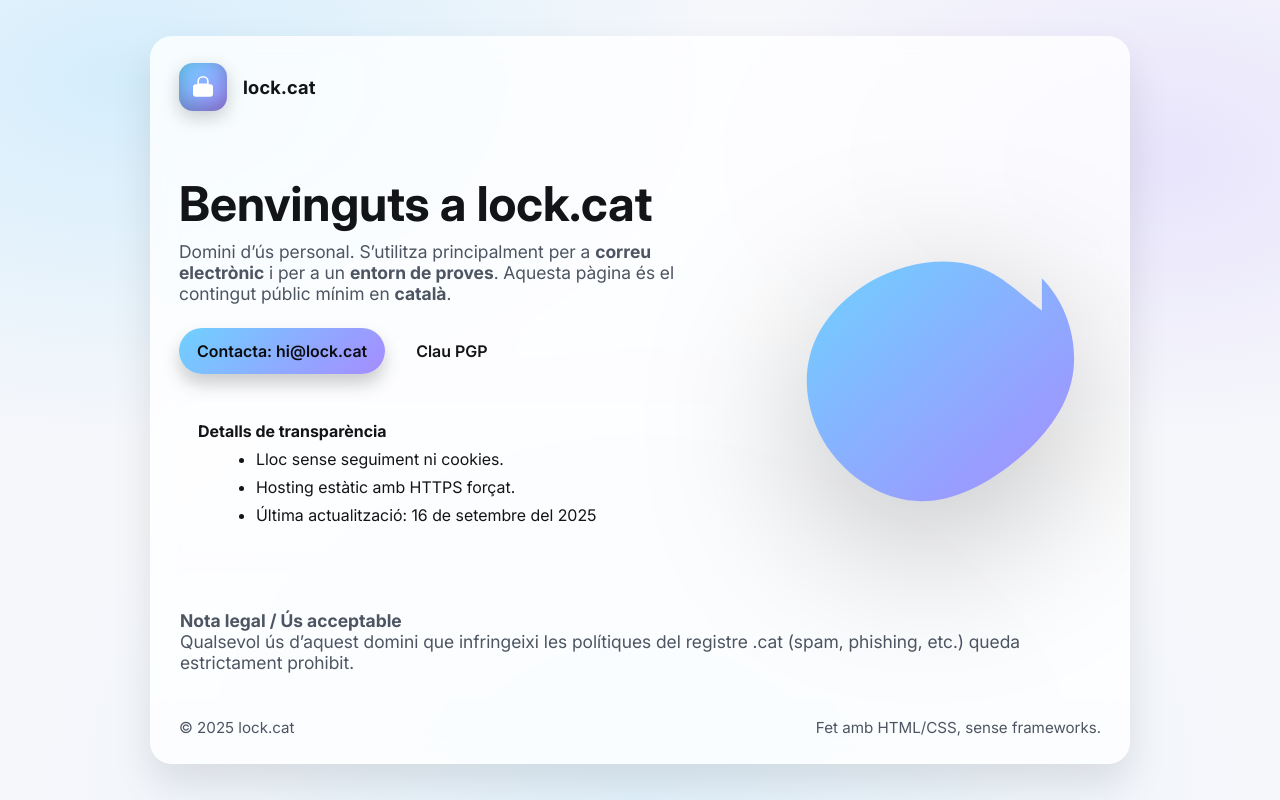
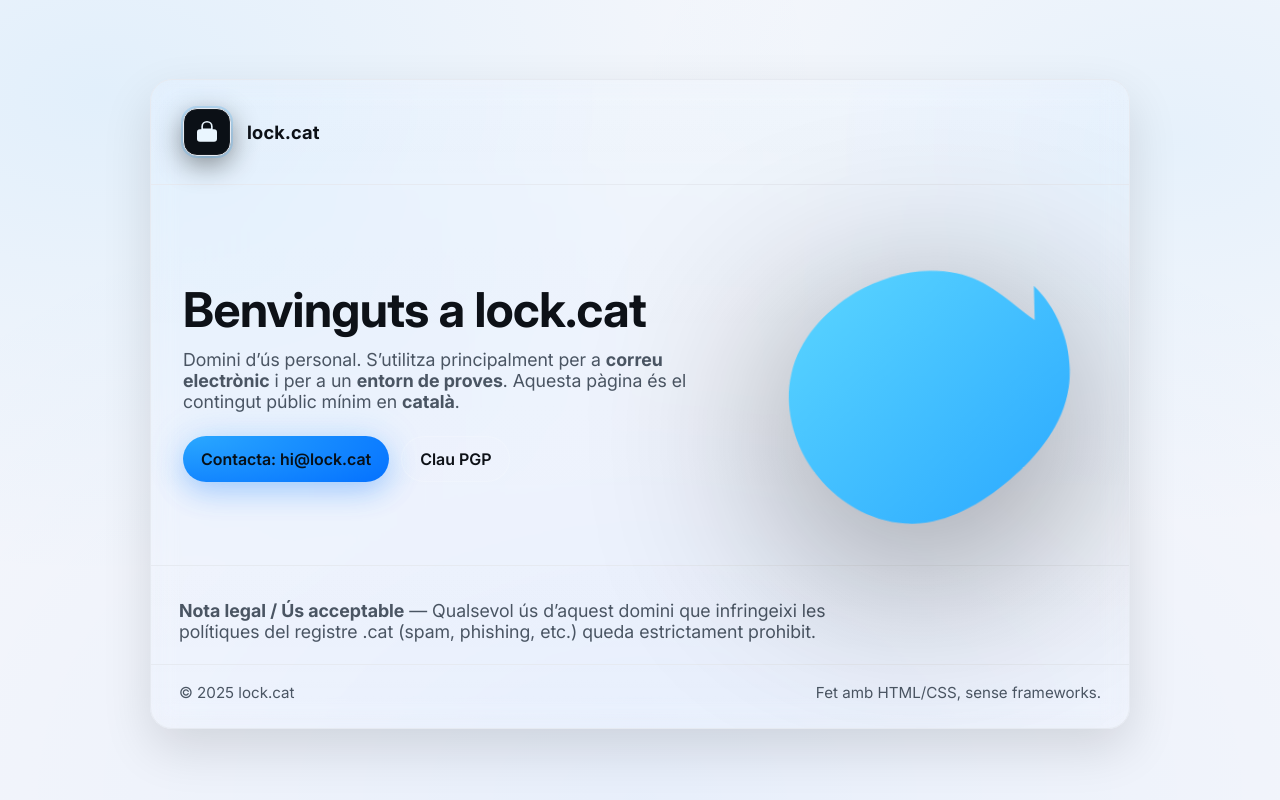
Before and after one commit to lock-cat/lock-cat, a website: page index.html in a window 1280 px wide. Drawn offline with Linux system fonts and the light colour scheme.

Commit message:
little update to index.html

```diff
--- a/index.html
+++ b/index.html
@@ -4,21 +4,77 @@
   <meta charset="utf-8" />
   <meta name="viewport" content="width=device-width, initial-scale=1" />
   <meta name="color-scheme" content="dark light" />
+  <meta name="referrer" content="strict-origin-when-cross-origin" />
   <title>lock.cat</title>
   <meta name="description" content="Domini d’ús personal. Principalment per a correu electrònic i proves. Aquesta és la pàgina estàtica mínima en català." />
 
-  <!-- Open Graph / Twitter -->
+  <!-- Canonical + Open Graph / Twitter -->
+  <link rel="canonical" href="https://lock.cat/" />
   <meta property="og:type" content="website" />
   <meta property="og:title" content="lock.cat — Domini personal" />
   <meta property="og:description" content="Pàgina estàtica mínima en català per al domini lock.cat." />
   <meta property="og:url" content="https://lock.cat/" />
-  <meta name="twitter:card" content="summary" />
+  <meta property="og:image" content="/og.png" />
+  <meta property="og:image:alt" content="Marca lock.cat sobre fons fosc amb degradat cian" />
+  <meta name="twitter:card" content="summary_large_image" />
+
+  <!-- Theme colors per scheme -->
+  <meta name="theme-color" content="#0a0d12" media="(prefers-color-scheme: dark)" />
+  <meta name="theme-color" content="#ffffff" media="(prefers-color-scheme: light)" />
+
+  <!-- Icons -->
+  <link rel="icon" href="/favicon.ico" sizes="any" />
+  <link rel="icon" href="/icon.svg" type="image/svg+xml" />
+  <link rel="apple-touch-icon" href="/apple-touch-icon.png" />
 
   <!-- Fonts (self-hosted Inter variable) -->
   <link rel="preload" href="/fonts/InterVariable.woff2" as="font" type="font/woff2" crossorigin>
   <link rel="preload" href="/fonts/InterVariable-Italic.woff2" as="font" type="font/woff2" crossorigin>
 
   <style>
+    /* ------------------------------------------------------
+       Design tokens
+       ------------------------------------------------------ */
+    :root{
+      /* Base palette */
+      --bg: #0a0d12;          /* background (near-black) */
+      --panel: #0d1117;       /* card surface */
+      --panel-bd: #1b2230;    /* card border */
+      --fg: #e6edf3;          /* main text */
+      --muted: #a2adba;       /* secondary text (↑ contrast) */
+
+      --accent: #5bd6ff;      /* cyan */
+      --accent-2: #2aa8ff;    /* deeper cyan */
+      --ring: color-mix(in oklab, var(--accent), transparent 65%);
+
+      --radius: 22px;
+      --shadow: 0 30px 80px rgba(0,0,0,.55);
+      --inset-glow: inset 0 1px 0 rgba(255,255,255,.04);
+
+      /* Typography */
+      --font: "Inter", system-ui, -apple-system, Segoe UI, Roboto, Helvetica, Arial, "Apple Color Emoji","Segoe UI Emoji";
+      --fluid-1: clamp(2.1rem, 3.8vw, 3rem);
+      --fluid-2: clamp(1rem, 1.6vw, 1.12rem);
+
+      /* Spacing scale */
+      --space-1: 8px;  --space-2: 12px; --space-3: 16px; --space-4: 20px;
+      --space-5: 24px; --space-6: 28px; --space-7: 32px; --space-8: 40px;
+
+      accent-color: var(--accent);
+    }
+
+    @media (prefers-color-scheme: light){
+      :root{
+        --bg:#f6f7fb; --panel:#ffffff; --panel-bd:#e6eaf1;
+        --fg:#0d1117; --muted:#4a5563;
+        --accent:#2aa8ff; --accent-2:#006bff; --ring: color-mix(in oklab, #006bff, transparent 75%);
+        --shadow: 0 20px 50px rgba(0,0,0,.12);
+      }
+    }
+
+    /* ------------------------------------------------------
+       Fonts: Inter variable + optical sizing
+       ------------------------------------------------------ */
     @font-face {
       font-family: 'Inter';
       src: url('/fonts/InterVariable.woff2') format('woff2-variations');
@@ -33,120 +89,125 @@
       font-style: italic;
       font-display: swap;
     }
-  </style>
 
-  <style>
-    :root {
-      --bg: #0b0c10;
-      --fg: #e8eaed;
-      --muted: #b6bbc4;
-      --accent: #6fd1ff;
-      --accent-2: #a68cff;
-      --glass: rgba(255, 255, 255, 0.06);
-      --shadow: 0 10px 30px rgba(0,0,0,.35);
-      --radius: 22px;
-    }
-    @media (prefers-color-scheme: light) {
-      :root {
-        --bg: #f6f7fb;
-        --fg: #131417;
-        --muted: #4d5562;
-        --glass: rgba(255, 255, 255, 0.8);
-        --shadow: 0 20px 40px rgba(0,0,0,.1);
-      }
+    /* ------------------------------------------------------
+       Global layout & sensible defaults
+       ------------------------------------------------------ */
+    *{box-sizing:border-box}
+    html:focus-within{scroll-behavior:smooth}
+    html,body{height:100%}
+
+    body{
+      margin:0;
+      font-family:var(--font);
+      font-optical-sizing:auto;
+      -webkit-font-smoothing:antialiased;
+      -moz-osx-font-smoothing:grayscale;
+      color:var(--fg);
+      background:
+        radial-gradient(1200px 800px at 8% 12%, color-mix(in oklab, var(--accent), transparent 90%), transparent 60%),
+        radial-gradient(1000px 700px at 92% 18%, color-mix(in oklab, var(--accent), transparent 92%), transparent 55%),
+        radial-gradient(1600px 1100px at 50% 100%, color-mix(in oklab, var(--accent-2), transparent 94%), transparent 60%),
+        var(--bg);
+      display:grid;
+      place-items:center;
+      padding: clamp(20px, 4vw, 32px) clamp(16px, 4vw, 20px);
+      padding-bottom: calc(env(safe-area-inset-bottom) + var(--space-5));
     }
 
-    * { box-sizing: border-box; }
-    html, body { height: 100%; }
-    body {
-      margin: 0;
-      font-family: "Inter", system-ui, -apple-system, Segoe UI, Roboto, Helvetica, Arial, "Apple Color Emoji", "Segoe UI Emoji";
+    /* Subtle texture for depth (faint) */
+    body::before{
+      content:""; position:fixed; inset:0; pointer-events:none; opacity:.06;
       background:
-        radial-gradient(1000px 600px at 10% 10%, rgba(111,209,255,.25), transparent 60%),
-        radial-gradient(800px 500px at 90% 20%, rgba(166,140,255,.18), transparent 55%),
-        radial-gradient(1000px 800px at 50% 100%, rgba(111,209,255,.15), transparent 60%),
-        var(--bg);
-      color: var(--fg);
-      display: grid;
-      place-items: center;
-      padding: 28px 20px;
+        repeating-linear-gradient(0deg, rgba(255,255,255,.06) 0 1px, transparent 1px 2px),
+        repeating-linear-gradient(90deg, rgba(255,255,255,.04) 0 1px, transparent 1px 2px);
+      mix-blend-mode:overlay;
     }
 
-    .card {
-      width: min(980px, 100%);
-      background: var(--glass);
-      backdrop-filter: blur(12px) saturate(120%);
-      -webkit-backdrop-filter: blur(12px) saturate(120%);
-      border: 1px solid rgba(255,255,255,.08);
-      border-radius: var(--radius);
-      box-shadow: var(--shadow);
-      overflow: clip;
+    /* Card */
+    .card{
+      width:min(980px,100%);
+      background: linear-gradient(180deg, rgba(255,255,255,.03), rgba(255,255,255,.015)) padding-box;
+      border:1px solid var(--panel-bd);
+      border-radius:var(--radius);
+      box-shadow:var(--shadow);
+      backdrop-filter:saturate(120%) blur(12px);
+      -webkit-backdrop-filter:saturate(120%) blur(12px);
+      overflow:clip;
+    }
+    @supports not ((-webkit-backdrop-filter: blur(1px)) or (backdrop-filter: blur(1px))){
+      .card{ background: var(--panel); }
     }
 
-    header {
-      display: flex; align-items: center; gap: 16px;
-      padding: 26px 28px; border-bottom: 1px solid rgba(255,255,255,.08);
+    header{
+      display:flex; align-items:center; gap:var(--space-3);
+      padding:var(--space-6) var(--space-7);
+      border-bottom:1px solid var(--panel-bd);
+      background:linear-gradient(180deg, rgba(255,255,255,.02), transparent);
     }
 
-    .logo {
-      display: grid; place-items: center;
-      width: 48px; height: 48px; border-radius: 14px;
-      background: linear-gradient(135deg, var(--accent), var(--accent-2));
-      box-shadow: inset 0 -6px 18px rgba(0,0,0,.25), 0 6px 18px rgba(0,0,0,.2);
+    .logo{ display:grid; place-items:center; width:48px; height:48px; border-radius:14px; background:#0b1016; border:1px solid var(--panel-bd);
+      box-shadow: 0 0 0 2px color-mix(in oklab, var(--accent), transparent 80%), inset 0 0 0 1px rgba(255,255,255,.05), 0 8px 28px rgba(0,0,0,.45); }
+    .logo svg{width:26px;height:26px;fill:#eaf6ff}
+    .brand{font-weight:700; font-size:1.15rem; letter-spacing:.2px}
+
+    main{padding: var(--space-8) var(--space-7) var(--space-5)}
+
+    .hero{display:grid; gap:var(--space-5)}
+    @media (min-width:860px){ .hero{grid-template-columns:1.15fr .85fr; align-items:center} }
+
+    h1{margin:0; font-size:var(--fluid-1); line-height:1.1; letter-spacing:-.01em; text-wrap:balance}
+    p{margin:12px 0 0; color:var(--muted); font-size:var(--fluid-2); max-width:60ch; text-wrap:pretty; hyphens:auto}
+
+    .nowrap{white-space:nowrap}
+
+    .cta{display:flex; flex-wrap:wrap; gap:12px; margin-top:24px}
+
+    .btn{
+      --bg: radial-gradient(140% 180% at 0% 0%, var(--accent), var(--accent-2));
+      display:inline-flex; align-items:center; justify-content:center; gap:10px;
+      padding:12px 18px; border-radius:999px; border:0; cursor:pointer; font-weight:600;
+      text-decoration:none; color:#071018; background:var(--bg);
+      transition:transform .12s ease, filter .2s ease, box-shadow .2s ease;
+      box-shadow: 0 10px 28px color-mix(in oklab, var(--accent-2), transparent 75%), 0 0 40px color-mix(in oklab, var(--accent), transparent 85%);
+      outline:0;
     }
-    .logo svg { width: 26px; height: 26px; fill: white; }
+    .btn:hover{transform:translateY(-1px); filter:brightness(1.03)}
+    .btn:active{transform:translateY(0); filter:brightness(.98)}
+    .btn:focus-visible{ box-shadow:0 0 0 3px var(--ring), 0 10px 28px color-mix(in oklab, var(--accent-2), transparent 75%); }
 
-    .brand { font-weight: 700; font-size: 1.15rem; letter-spacing: .2px; }
+    .btn-ghost{ color:var(--fg); background:rgba(255,255,255,.04); border:1px solid rgba(255,255,255,.16); box-shadow:none; }
+    .btn-ghost:hover{background:rgba(255,255,255,.06)}
+    .btn-ghost:focus-visible{box-shadow:0 0 0 3px var(--ring)}
 
-    main { padding: 40px 28px 22px; }
-
-    .hero { display: grid; grid-template-columns: 1fr; gap: 20px; }
-    @media (min-width: 780px) {
-      .hero { grid-template-columns: 1.2fr .8fr; align-items: center; }
+    /* Decorative blob (subtle; cyan only) */
+    .blob svg{width:100%; height:auto; display:block; filter:drop-shadow(0 40px 100px rgba(0,0,0,.45))}
+    .blob path{fill:url(#glow)}
+    @media (prefers-reduced-motion:no-preference){
+      .blob svg{animation:float 18s ease-in-out infinite alternate}
+      @keyframes float{ 0%{transform:translateY(0) rotate(-2deg) scale(1)} 100%{transform:translateY(-12px) rotate(2deg) scale(1.03)} }
     }
 
-    h1 { margin: 0; font-size: clamp(2rem, 3.8vw, 3rem); line-height: 1.1; }
-    p { margin: 10px 0 0; color: var(--muted); font-size: clamp(1rem, 1.6vw, 1.1rem); }
-
-    .cta { display: flex; gap: 12px; margin-top: 24px; flex-wrap: wrap; }
-
-    .btn {
-      --btn-bg: linear-gradient(135deg, var(--accent), var(--accent-2));
-      display: inline-flex; align-items: center; justify-content: center; gap: 10px;
-      padding: 12px 18px; border-radius: 999px; border: 0; cursor: pointer;
-      font-weight: 600; text-decoration: none; color: #0b0c10; background: var(--btn-bg);
-      transition: transform .12s ease, filter .2s ease;
-      box-shadow: 0 10px 18px rgba(0,0,0,.2);
-    }
-    .btn:hover { transform: translateY(-1px); filter: brightness(1.02); }
-    .btn:active { transform: translateY(0); filter: brightness(.98); }
-
-    .btn-ghost {
-      background: transparent; color: var(--fg);
-      border: 1px solid rgba(255,255,255,.2); box-shadow: none;
+    /* Respect high-contrast users */
+    @media (prefers-contrast: more){
+      :root{ --panel-bd: color-mix(in oklab, var(--fg), transparent 70%); }
+      .btn{ box-shadow:none }
+      .logo{ box-shadow:none }
     }
 
-    .panel {
-      margin-top: 28px; padding: 18px; border-radius: 16px;
-      border: 1px dashed rgba(255,255,255,.18);
-      background: rgba(255,255,255,.03);
+    .aside{ border-top:1px solid var(--panel-bd); padding:22px 28px; background:linear-gradient(180deg, rgba(255,255,255,.02), rgba(255,255,255,.015)); color:var(--muted); font-size:.98rem; }
+
+    footer{ padding:18px 28px 26px; display:flex; justify-content:space-between; gap:12px; color:var(--muted); font-size:.95rem; border-top:1px solid var(--panel-bd); background:linear-gradient(180deg, rgba(255,255,255,.015), transparent); }
+
+    /* Focus outlines for text links */
+    a:focus-visible{ outline:3px solid var(--ring); outline-offset:2px; border-radius:6px }
+
+    /* Print: keep it legible */
+    @media print{
+      body{background:#fff;color:#000}
+      .card{box-shadow:none; border:1px solid #ccc}
+      .blob, .logo{display:none}
     }
-    .panel ul { margin: 8px 0 0 18px; }
-    .panel li { margin: 8px 0; }
-
-    .aside {
-      border-left: 1px solid rgba(255,255,255,.08);
-      padding: 26px 28px; background: rgba(255,255,255,.03);
-    }
-
-    footer {
-      padding: 18px 28px 26px;
-      display:flex; justify-content:space-between; gap:12px;
-      color: var(--muted); font-size: .95rem;
-      border-top: 1px solid rgba(255,255,255,.08);
-    }
-    .sep { opacity: .4; }
-    .nowrap { white-space: nowrap; }
   </style>
 </head>
 <body>
@@ -154,9 +215,7 @@
     <header>
       <div class="logo" aria-hidden="true">
         <!-- Lock icon -->
-        <svg viewBox="0 0 24 24" aria-hidden="true">
-          <path d="M12 1.75a5.25 5.25 0 00-5.25 5.25v2.5H5.5A2.75 2.75 0 002.75 12.25v6A2.75 2.75 0 005.5 21h13a2.75 2.75 0 002.75-2.75v-6A2.75 2.75 0 0018.5 9.5h-1.25V7A5.25 5.25 0 0012 1.75zm-3.75 7V7A3.75 3.75 0 0112 3.25 3.75 3.75 0 0115.75 7v1.75H8.25z"/>
-        </svg>
+        <svg viewBox="0 0 24 24" aria-hidden="true"><path d="M12 1.75a5.25 5.25 0 0 0-5.25 5.25v2.5H5.5A2.75 2.75 0 0 0 2.75 12.25v6A2.75 2.75 0 0 0 5.5 21h13a2.75 2.75 0 0 0 2.75-2.75v-6A2.75 2.75 0 0 0 18.5 9.5h-1.25V7A5.25 5.25 0 0 0 12 1.75zm-3.75 7V7A3.75 3.75 0 0 1 12 3.25 3.75 3.75 0 0 1 15.75 7v1.75z"/></svg>
       </div>
       <div class="brand">lock.cat</div>
     </header>
@@ -168,39 +227,25 @@
           <p>Domini d’ús personal. S’utilitza principalment per a <strong>correu electrònic</strong> i per a un <strong>entorn de proves</strong>. Aquesta pàgina és el contingut públic mínim en <strong>català</strong>.</p>
           <div class="cta">
             <a class="btn" href="mailto:hi@lock.cat" aria-label="Enviar un correu a hi@lock.cat">Contacta: hi@lock.cat</a>
-            <a class="btn btn-ghost"
-               href="/pgp/lock-cat-public.asc"
-               type="application/pgp-keys"
-               download>
-              Clau PGP
-            </a>
-          </div>
-          <div class="panel" aria-label="Detalls">
-            <strong>Detalls de transparència</strong>
-            <ul>
-              <li>Lloc sense seguiment ni cookies.</li>
-              <li>Hosting estàtic amb HTTPS forçat.</li>
-              <li>Última actualització: <span id="updated">—</span></li>
-            </ul>
+            <a class="btn btn-ghost" href="/pgp/lock-cat-public.asc" type="application/pgp-keys" download>Clau PGP</a>
           </div>
         </div>
-        <div aria-hidden="true">
-          <!-- Decorative shape -->
-          <svg viewBox="0 0 600 500" style="width:100%;height:auto;display:block;filter:drop-shadow(0 40px 80px rgba(0,0,0,.25))">
+        <div class="blob" aria-hidden="true">
+          <svg viewBox="0 0 600 500" role="img">
             <defs>
-              <linearGradient id="g1" x1="0%" y1="0%" x2="100%" y2="100%">
-                <stop offset="0%" stop-color="#6fd1ff"/>
-                <stop offset="100%" stop-color="#a68cff"/>
+              <linearGradient id="glow" x1="0%" y1="0%" x2="100%" y2="100%">
+                <stop offset="0%" stop-color="#5bd6ff"/>
+                <stop offset="100%" stop-color="#2aa8ff"/>
               </linearGradient>
             </defs>
-            <path fill="url(#g1)" d="M502 105c42 42 61 107 51 163-10 56-49 104-96 142-47 38-102 67-157 66-55-1-110-31-146-78-36-46-52-110-38-163 13-54 55-98 104-126 50-27 108-39 160-27 51 12 80 45 122 77z"/>
+            <path d="M502 105c42 42 61 107 51 163-10 56-49 104-96 142-47 38-102 67-157 66-55-1-110-31-146-78-36-46-52-110-38-163 13-54 55-98 104-126 50-27 108-39 160-27 51 12 80 45 122 77z"/>
           </svg>
         </div>
       </section>
     </main>
 
     <aside class="aside">
-      <p><strong>Nota legal / Ús acceptable</strong><br/>Qualsevol ús d’aquest domini que infringeixi les polítiques del registre .cat (spam, phishing, etc.) queda estrictament prohibit.</p>
+      <p><strong>Nota legal / Ús acceptable</strong> — Qualsevol ús d’aquest domini que infringeixi les polítiques del registre .cat (spam, phishing, etc.) queda estrictament prohibit.</p>
     </aside>
 
     <footer>
@@ -209,20 +254,24 @@
     </footer>
   </div>
 
-  <noscript>Aquesta web funciona sense JavaScript. L’script només actualitza la data del peu de pàgina.</noscript>
+  <noscript>Aquesta web funciona sense JavaScript. L’script només actualitza l’any del peu de pàgina.</noscript>
+
+  <!-- Progressive enhancement only: update year; keep site functional without JS -->
   <script>
-    (function(){
-      const y = document.getElementById('year');
-      const u = document.getElementById('updated');
-      try {
-        const now = new Date();
-        if (y) y.textContent = now.getFullYear();
-        if (u) u.textContent = new Intl.DateTimeFormat('ca-ES', { dateStyle: 'long' }).format(now);
-      } catch (e) {
-        if (y) y.textContent = new Date().getFullYear();
-        if (u) u.textContent = new Date().toLocaleDateString('ca-ES');
-      }
+    (function () {
+      var y = document.getElementById('year');
+      if (y) y.textContent = new Date().getFullYear();
     })();
+  </script>
+
+  <script type="application/ld+json">
+  {
+    "@context": "https://schema.org",
+    "@type": "WebSite",
+    "name": "lock.cat",
+    "url": "https://lock.cat/",
+    "inLanguage": "ca"
+  }
   </script>
 </body>
 </html>
```
